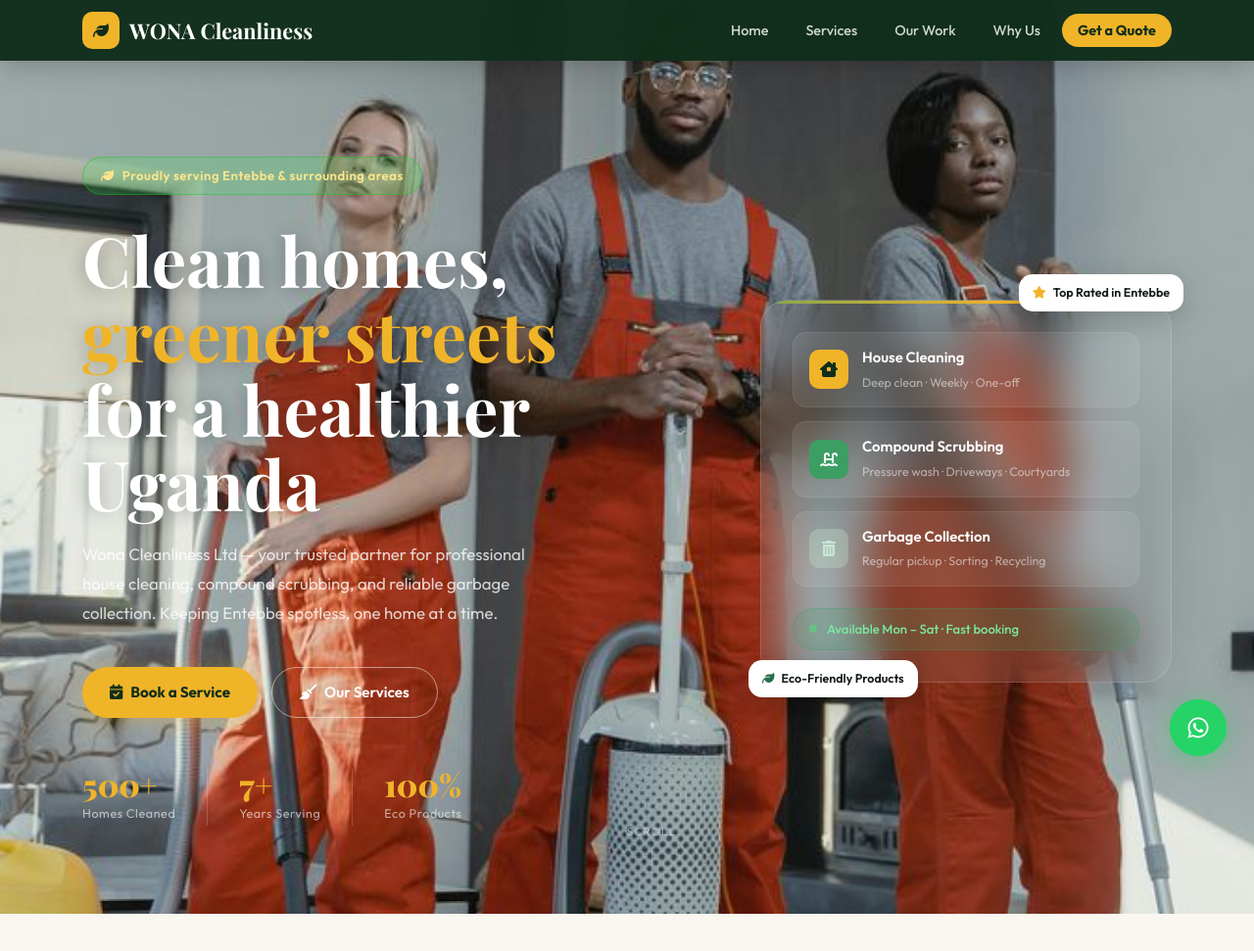
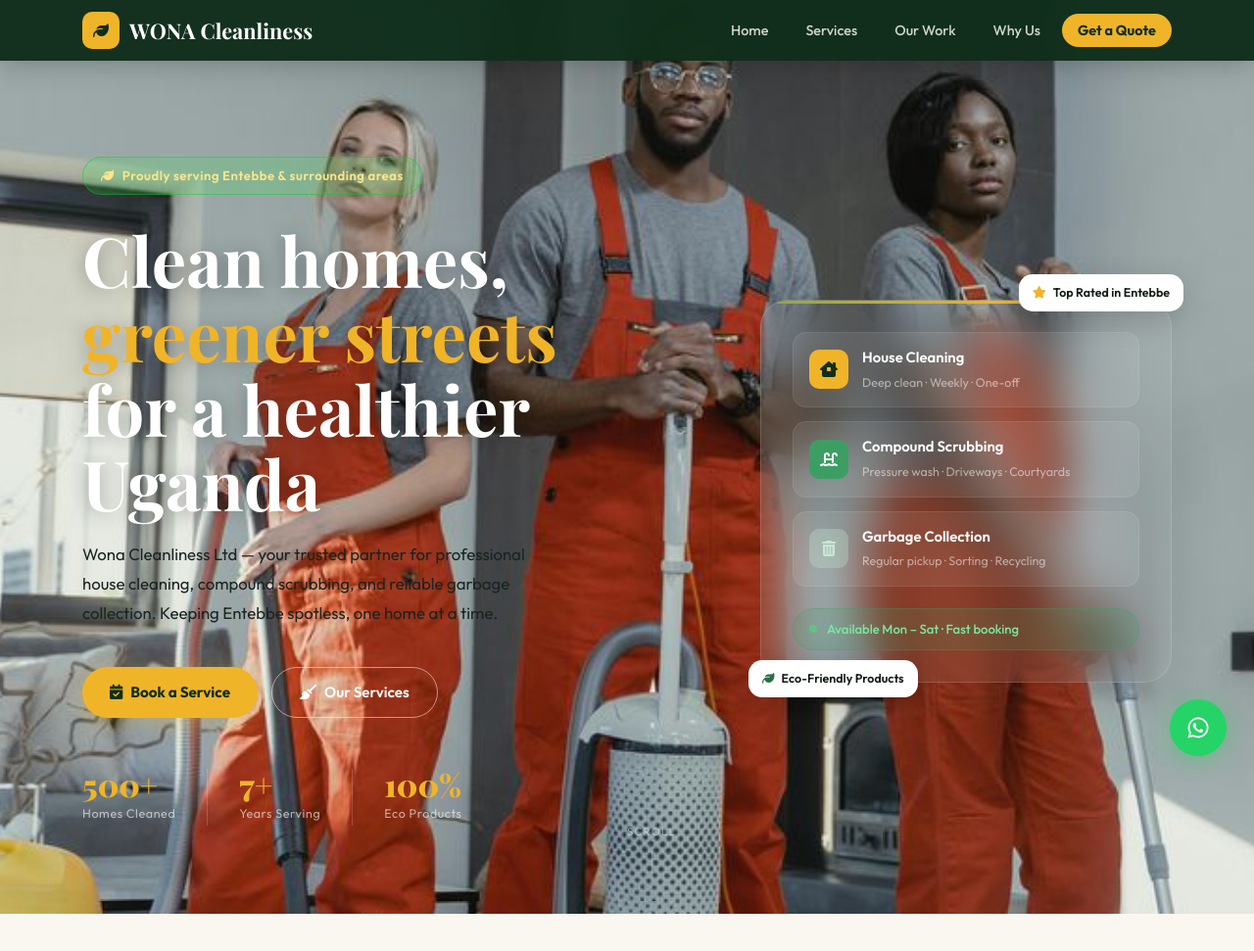
Before and after one commit to ndifuna762-cpu/WONA-cleanliness, a plain HTML site: page index.html in a window 1280 px wide. Shown: the top 971 px of the page at 98% size. Drawn offline with nearby package versions, Linux system fonts and the light colour scheme.

Commit message:
Update color from white to green

```diff
--- a/index.html
+++ b/index.html
@@ -74,7 +74,7 @@
                             <span class="hero-highlight">greener streets</span><br />
                             for a healthier Uganda
                         </h1>
-                        <p class="hero-sub">
+                        <p class="hero-sub" style=" color:#1a2421;">
                             Wona Cleanliness Ltd — your trusted partner for professional house cleaning, compound
                             scrubbing, and reliable garbage collection. Keeping Entebbe spotless, one home at a time.
                         </p>
```
